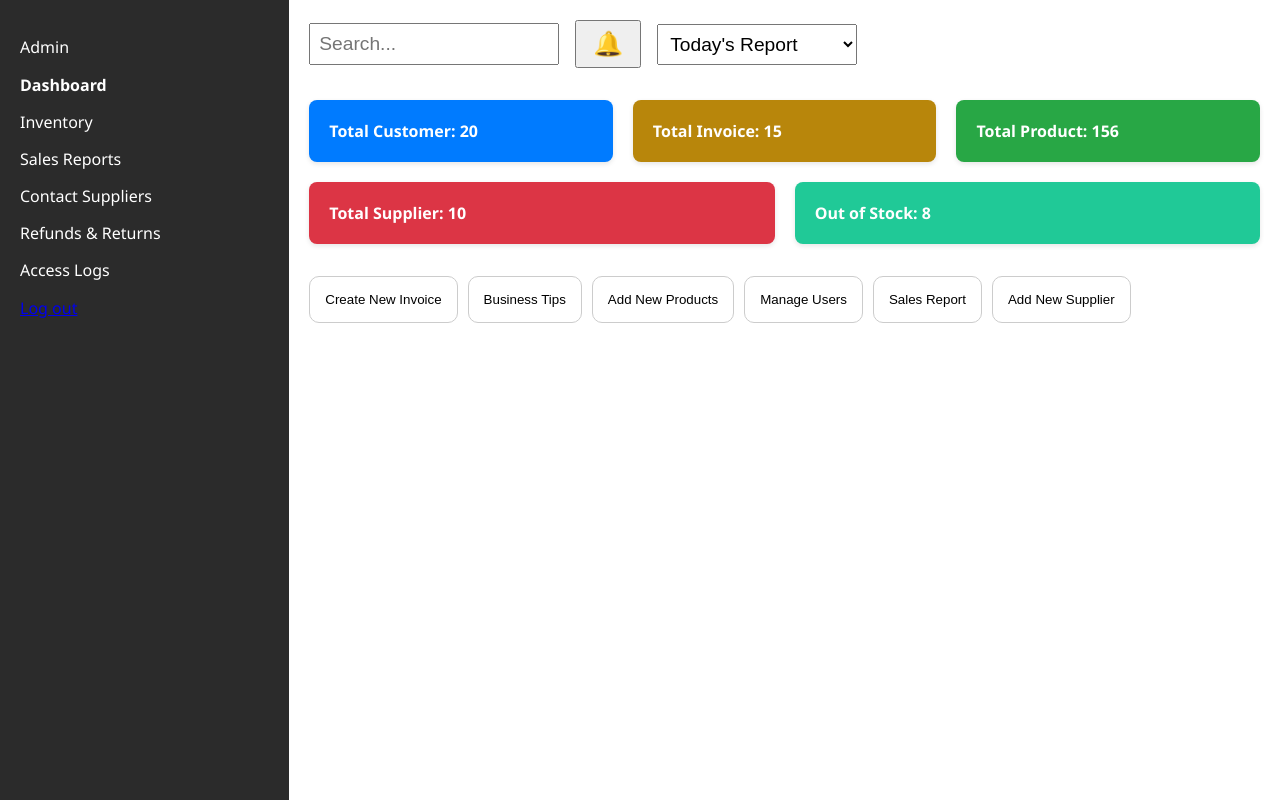
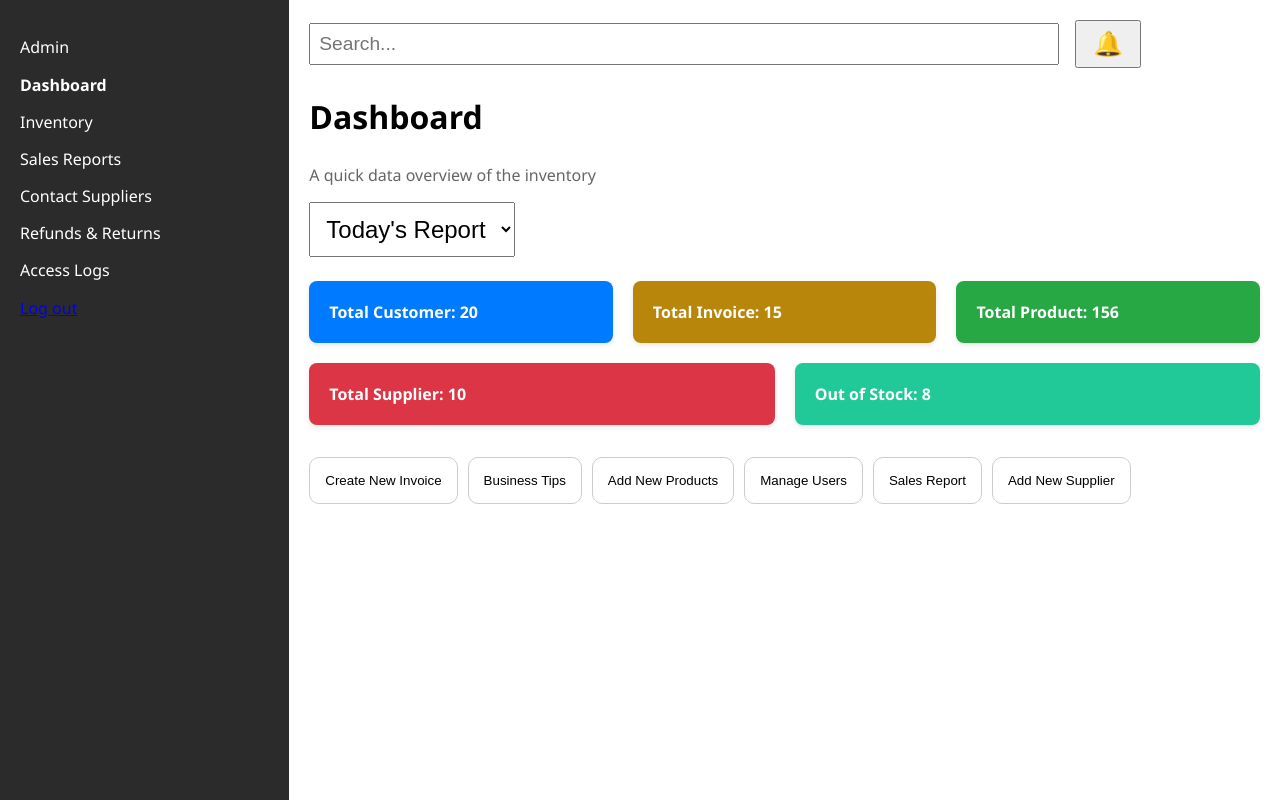
Before and after one commit to Lord-binns/IT38A-Enterprise-System, a PHP site: page /New_Finals_Activityt1/pages/dashboard.php in a window 1280 px wide. Run offline with PHP 8.4, Linux system fonts and the light colour scheme.

Commit message:
adjusted the dashboard design

```diff
--- a/New_Finals_Activityt1/pages/dashboard.php
+++ b/New_Finals_Activityt1/pages/dashboard.php
@@ -48,6 +48,7 @@
   align-items: center;
   gap: 1rem;
   flex-wrap: wrap;
+  margin-bottom: 1rem;
 }
 
 header input,
@@ -60,8 +61,8 @@
   width: 250px;
 }
 
-    header select {
-      width: 200px;
+header input {
+  width: 750px; /* Increased width for the search bar */
 }
 
 header button {
@@ -70,11 +71,29 @@
   cursor: pointer;
 }
 
+.dashboard-header {
+  margin-bottom: 1.5rem;
+}
+
+.dashboard-header h1 {
+  font-size: 2rem;
+  font-weight: bold;
+}
+
+.dashboard-header p {
+  font-size: 1rem;
+  color: #666;
+}
+
+.dashboard-header select {
+  font-size: 1.5rem;
+  padding: 0.75rem;
+}
+
 .metrics {
   display: flex;
   flex-wrap: wrap;
   gap: 20px;
-      margin-top: 2rem;
   margin-bottom: 2rem;
 }
 
@@ -111,6 +130,7 @@
 .quick-actions button:hover {
   background-color: #f2f2f2;
 }
+
   </style>
 </head>
 <body>
@@ -134,13 +154,21 @@
     </aside>
 
     <main class="main-content">
+      <!-- Top header with search and notification -->
       <header>
         <input type="search" placeholder="Search...">
         <button>🔔</button>
+      </header>
+
+    <!-- Dashboard title and Today's Report beside it -->
+<section class="dashboard-header">
+  <h1>Dashboard</h1>
+  <p>A quick data overview of the inventory</p>
   <select>
     <option>Today's Report</option>
   </select>
-      </header>
+</section>
+
 
       <section class="metrics">
         <div class="card blue">Total Customer: <span>20</span></div>
```
Lines whose indentation alone changed are shown as unchanged.
